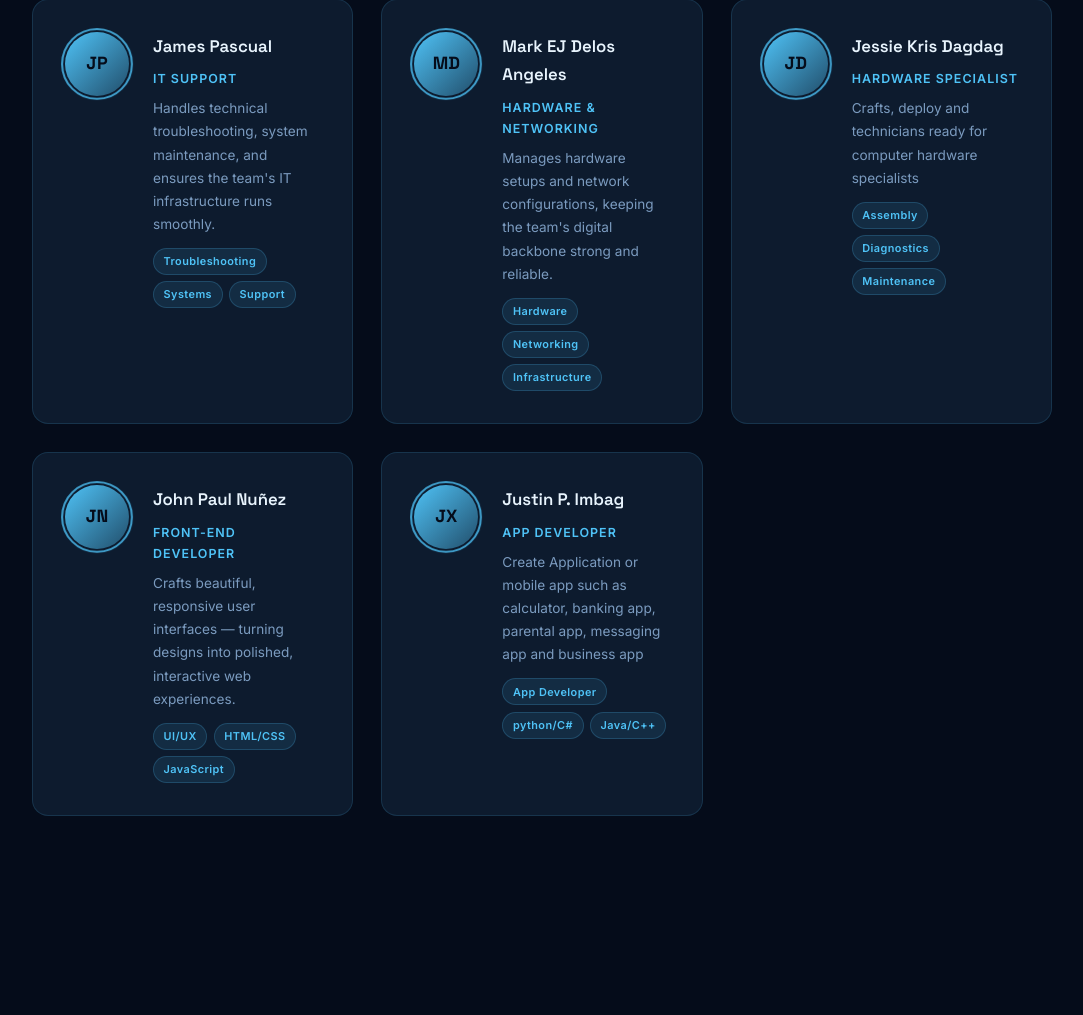
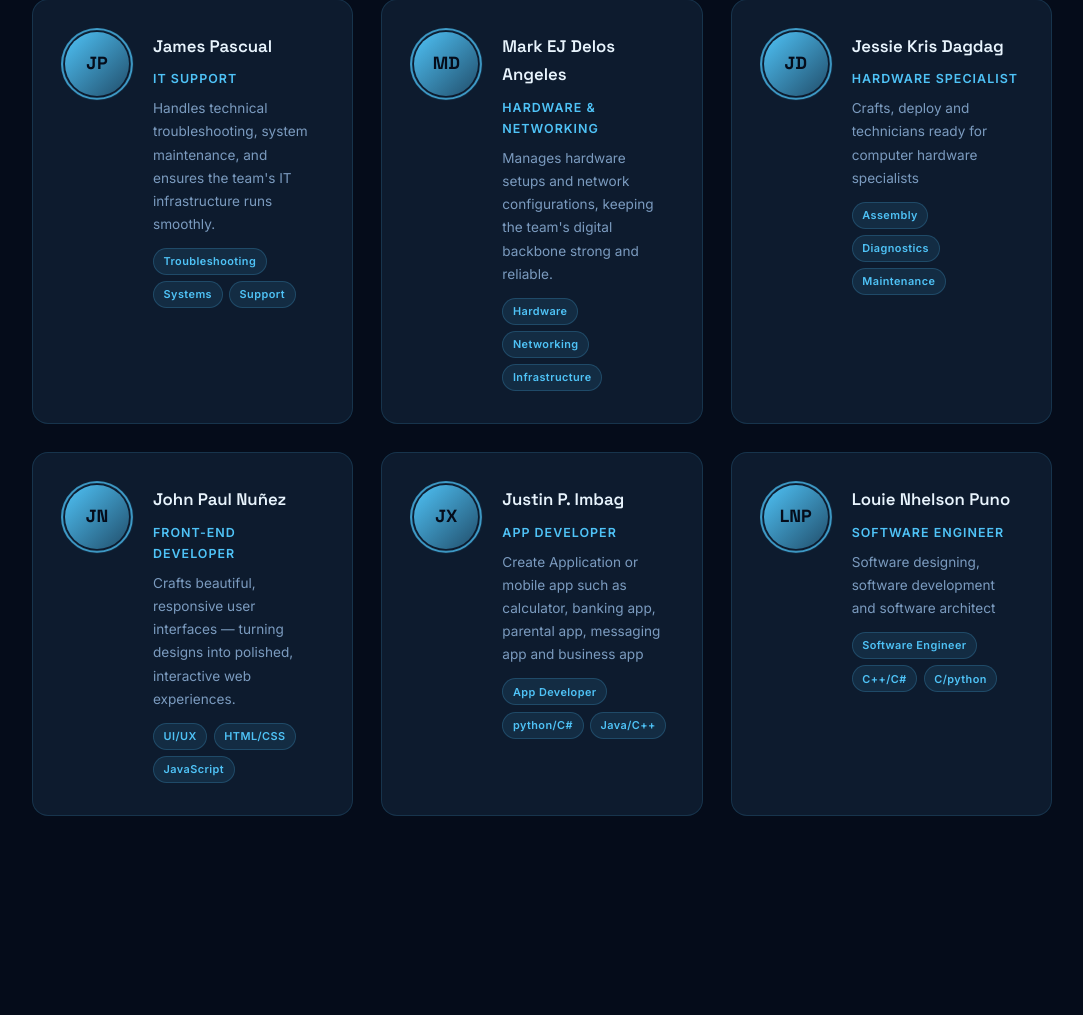
Before and after one commit to johnpaulnunez333-cloud/portfolio-2, a Flask app: page /site in a window 1280 px wide. Shown: the part 1966-2981 px from the top of the page, without its empty margins (98-1181 px from the left). Run offline with Flask 3, Linux system fonts and the light colour scheme; the visitor is signed in with stand-in values (Sample User, id 1).

Commit message:
Add member card for Louie Nhelson Puno

```diff
--- a/templates/index.html
+++ b/templates/index.html
@@ -209,6 +209,20 @@
                 </div>
             </div>
         </div>
+        <div class="member-card reveal delay-2">
+            <div class="member-avatar">
+                <div class="avatar-ring"></div>
+                <div class="avatar-initials">LNP</div>
+            </div>
+            <div class="member-info">
+                <h3 class="member-name">Louie Nhelson Puno</h3>
+                <span class="member-role">Software Engineer</span>
+                <p class="member-desc">Software designing, software development and software architect </p>
+                <div class="member-tags">
+                    <span>Software Engineer</span><span>C++/C#</span><span>C/python</span>
+                </div>
+            </div>
+        </div>
   </section>
 
   <section class="services-section" id="services">
```
